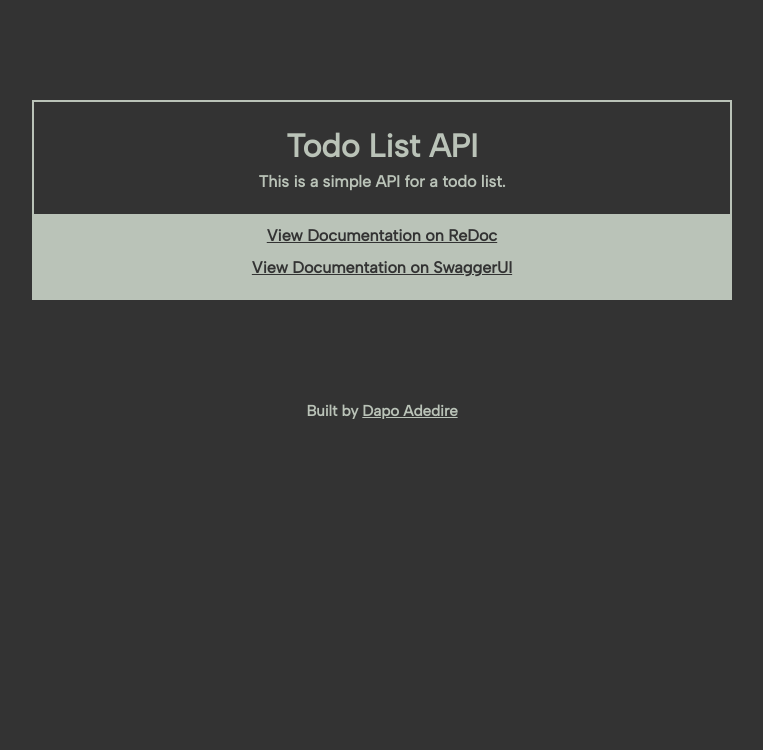
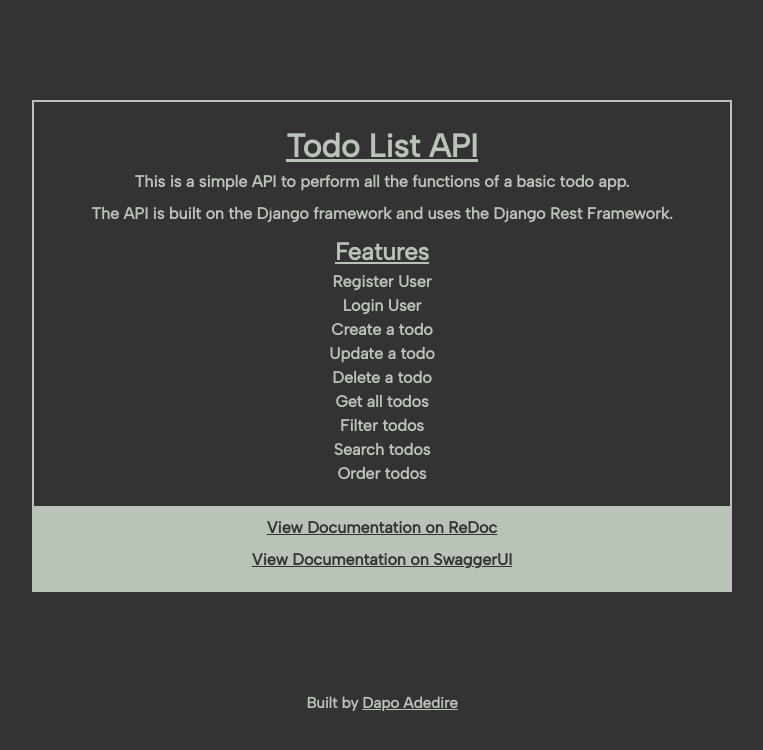
Before and after one commit to dapoadedire/django-todolistapi, a Django app: template templates/homepage.html in a window 1280 px wide. Shown: the top 750 px of the page, without its empty margins (258-1021 px from the left). Run offline with Django 3.2, Linux system fonts and the light colour scheme; the template is opened without the code that fills it, so the values that code supplies are empty.

Commit message:
feat: addfeatures to homepage

```diff
--- a/static/style.css
+++ b/static/style.css
@@ -35,9 +35,18 @@ body{
     }
 
 .left p{
-    font-weight: 800;
+    font-weight: 600;
+    margin-bottom: 8px;
 }
 
+.left h2, h1{
+    text-decoration: underline;
+}
+
+.left li{
+    list-style: none;
+    font-weight: 600;
+}
 
 
 .right{
--- a/templates/homepage.html
+++ b/templates/homepage.html
@@ -14,8 +14,26 @@
         <div class = "left">
             <h1>Todo List API</h1>
                 <p>
-                    This is a simple API for a todo list.
+                    This is a simple API to perform all the functions of a basic todo app.
                 </p>
+
+                <p>
+                    The API is built on the Django framework and uses the Django Rest Framework.
+                </p>
+
+                <h2>Features</h2>
+
+                <ul>
+                    <li>Register User</li>
+                    <li>Login User</li>
+                    <li>Create a todo</li>
+                    <li>Update a todo</li>
+                    <li>Delete a todo</li>
+                    <li>Get all todos</li>
+                    <li>Filter todos</li>
+                    <li>Search todos</li>
+                    <li>Order todos</li>
+                </ul>
 
         </div>
 
```
